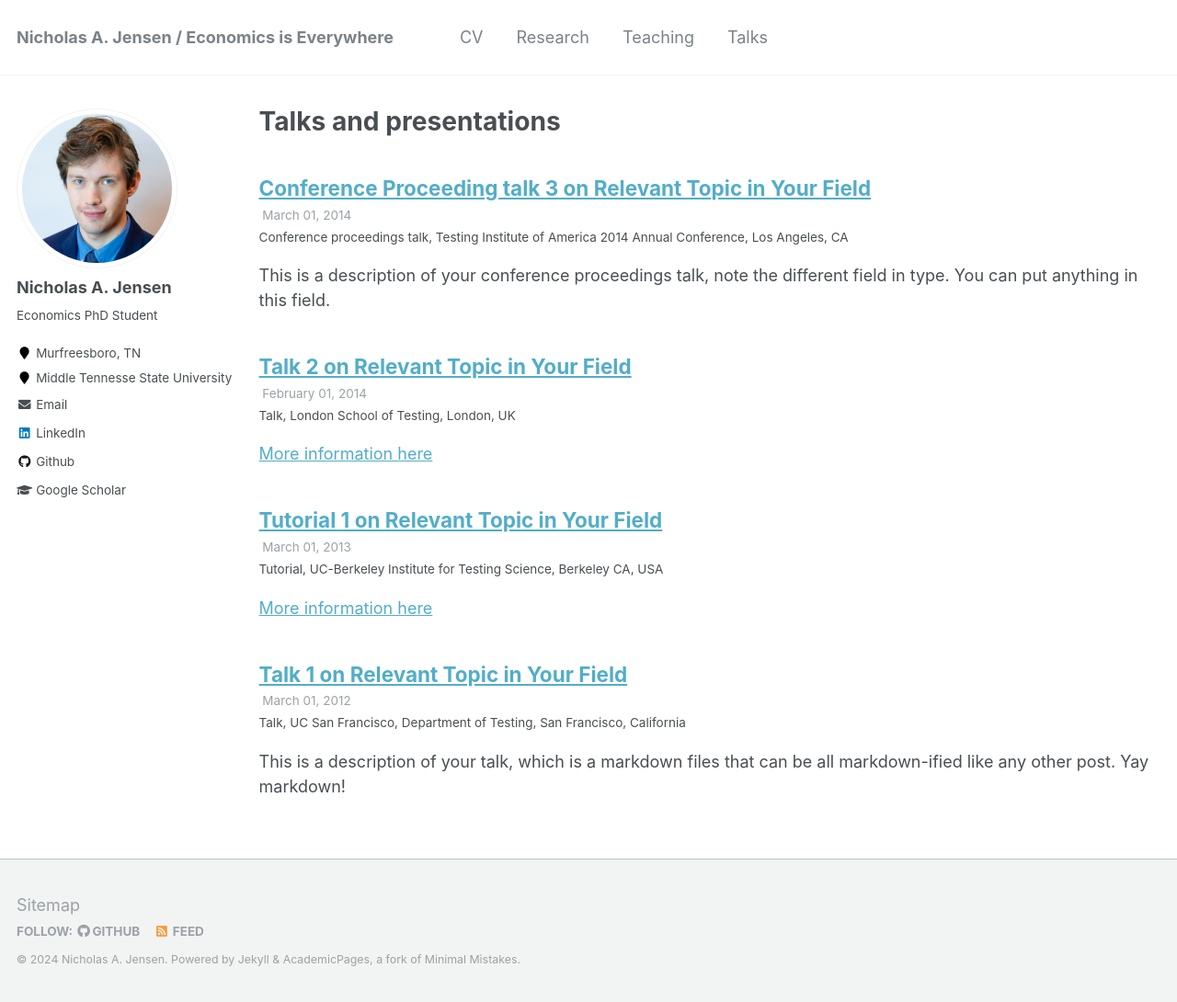
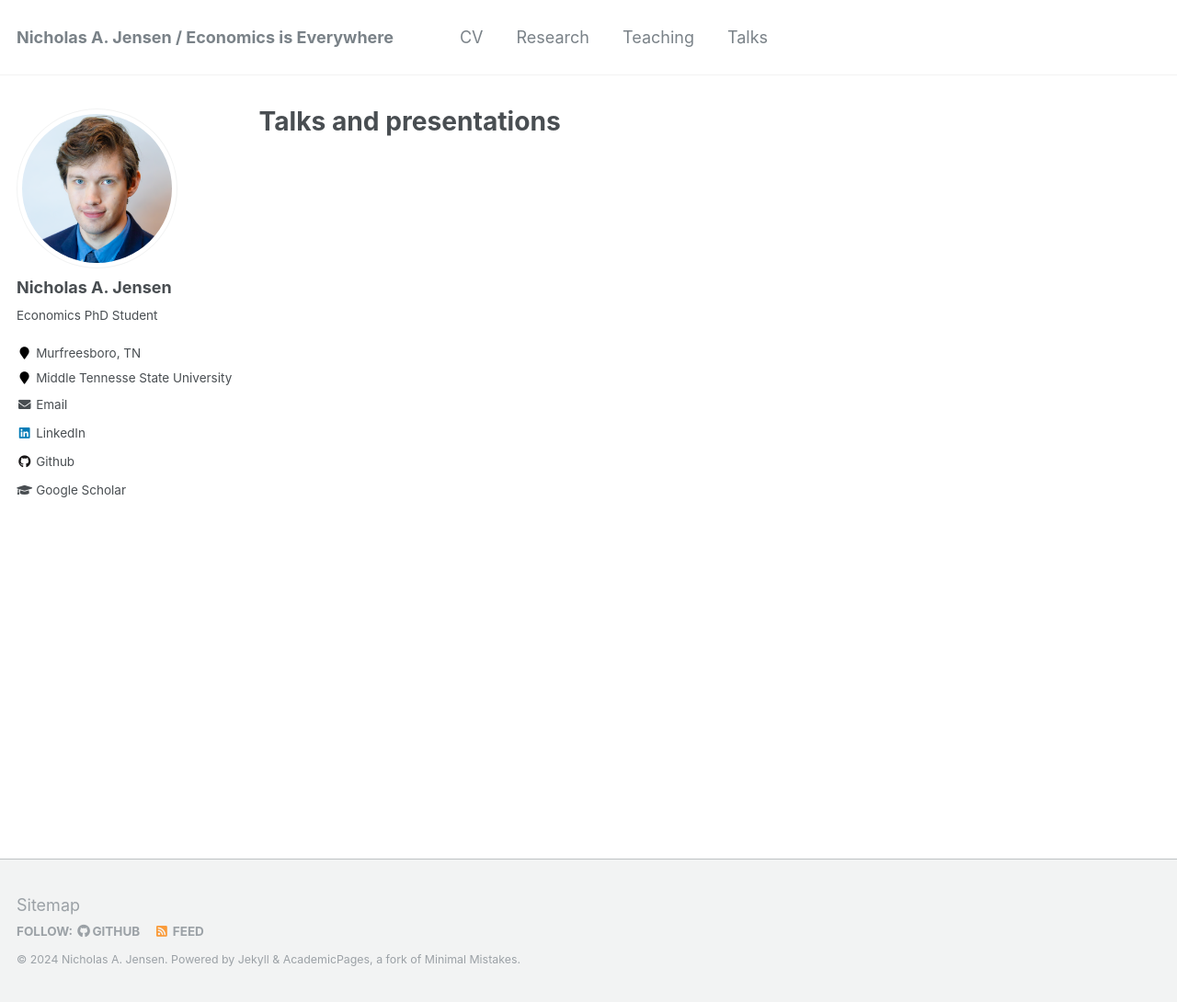
Before and after one commit to naj2r/naj2r.github.io, a Jekyll site: the page built from _pages/talks.html, in a window 1280 px wide and 1090 px high. Shown: the whole window at 92% size. Built offline with Jekyll 4.4.1, drawn with Linux system fonts in a browser that asks for light colours.

Commit message:
more syntax cleaning, old files

```diff
--- a/_talks/2012-03-01-talk-1.md
+++ /dev/null
@@ -1,11 +0,0 @@
----
-title: "Talk 1 on Relevant Topic in Your Field"
-collection: talks
-type: "Talk"
-permalink: /talks/2012-03-01-talk-1
-venue: "UC San Francisco, Department of Testing"
-date: 2012-03-01
-location: "San Francisco, California"
----
-
-This is a description of your talk, which is a markdown files that can be all markdown-ified like any other post. Yay markdown!
--- a/_talks/2013-03-01-tutorial-1.md
+++ /dev/null
@@ -1,13 +0,0 @@
----
-title: "Tutorial 1 on Relevant Topic in Your Field"
-collection: talks
-type: "Tutorial"
-permalink: /talks/2013-03-01-tutorial-1
-venue: "UC-Berkeley Institute for Testing Science"
-date: 2013-03-01
-location: "Berkeley CA, USA"
----
-
-[More information here](http://exampleurl.com)
-
-This is a description of your tutorial, note the different field in type. This is a markdown files that can be all markdown-ified like any other post. Yay markdown!
--- a/_talks/2014-02-01-talk-2.md
+++ /dev/null
@@ -1,13 +0,0 @@
----
-title: "Talk 2 on Relevant Topic in Your Field"
-collection: talks
-type: "Talk"
-permalink: /talks/2014-02-01-talk-2
-venue: "London School of Testing"
-date: 2014-02-01
-location: "London, UK"
----
-
-[More information here](http://example2.com)
-
-This is a description of your talk, which is a markdown files that can be all markdown-ified like any other post. Yay markdown!
--- a/_talks/2014-03-01-talk-3.md
+++ /dev/null
@@ -1,11 +0,0 @@
----
-title: "Conference Proceeding talk 3 on Relevant Topic in Your Field"
-collection: talks
-type: "Conference proceedings talk"
-permalink: /talks/2014-03-01-talk-3
-venue: "Testing Institute of America 2014 Annual Conference"
-date: 2014-03-01
-location: "Los Angeles, CA"
----
-
-This is a description of your conference proceedings talk, note the different field in type. You can put anything in this field.
```
Also changed, not shown: _Research/2009-10-01-paper-title-number-1.md (+2 -2 lines).
